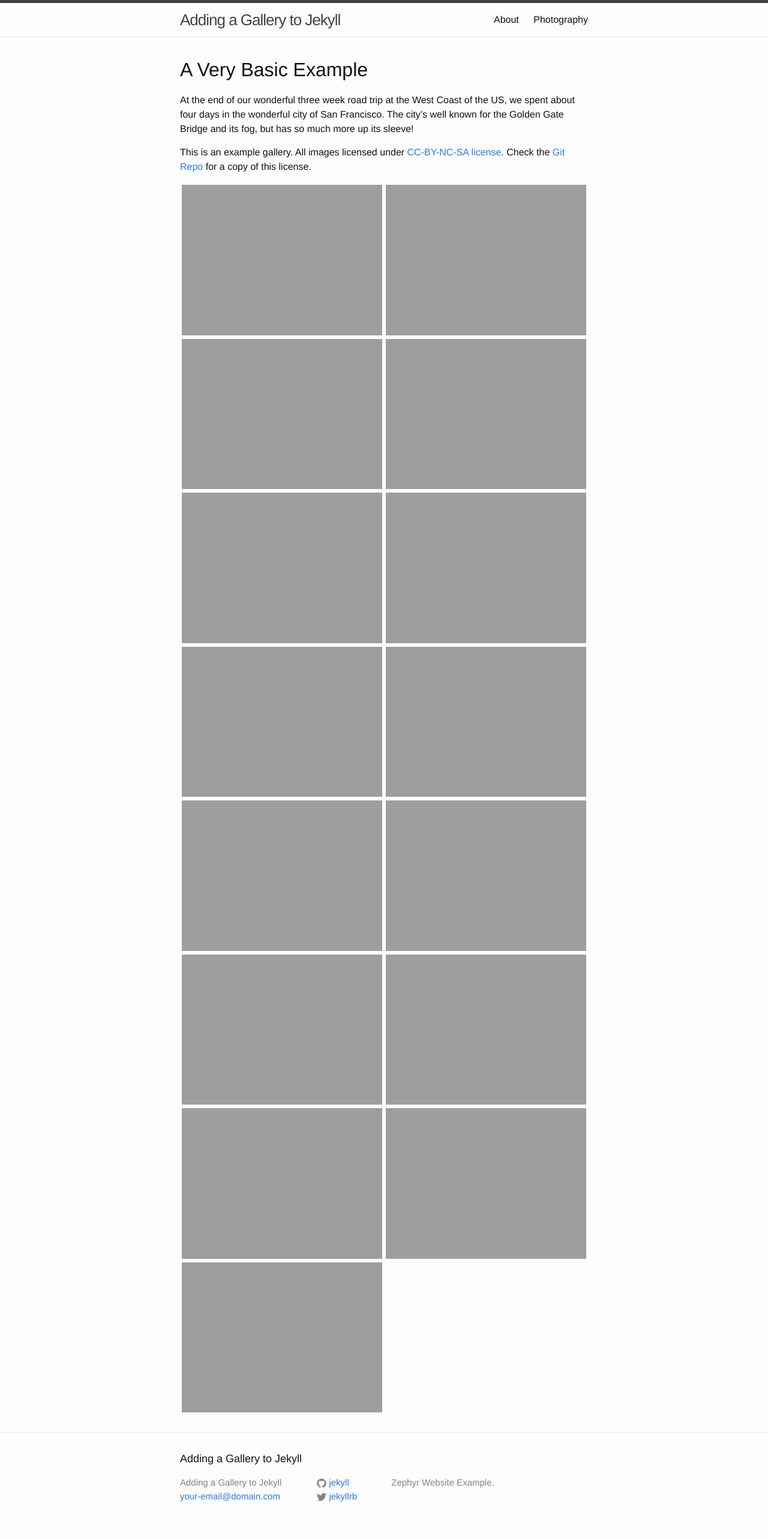
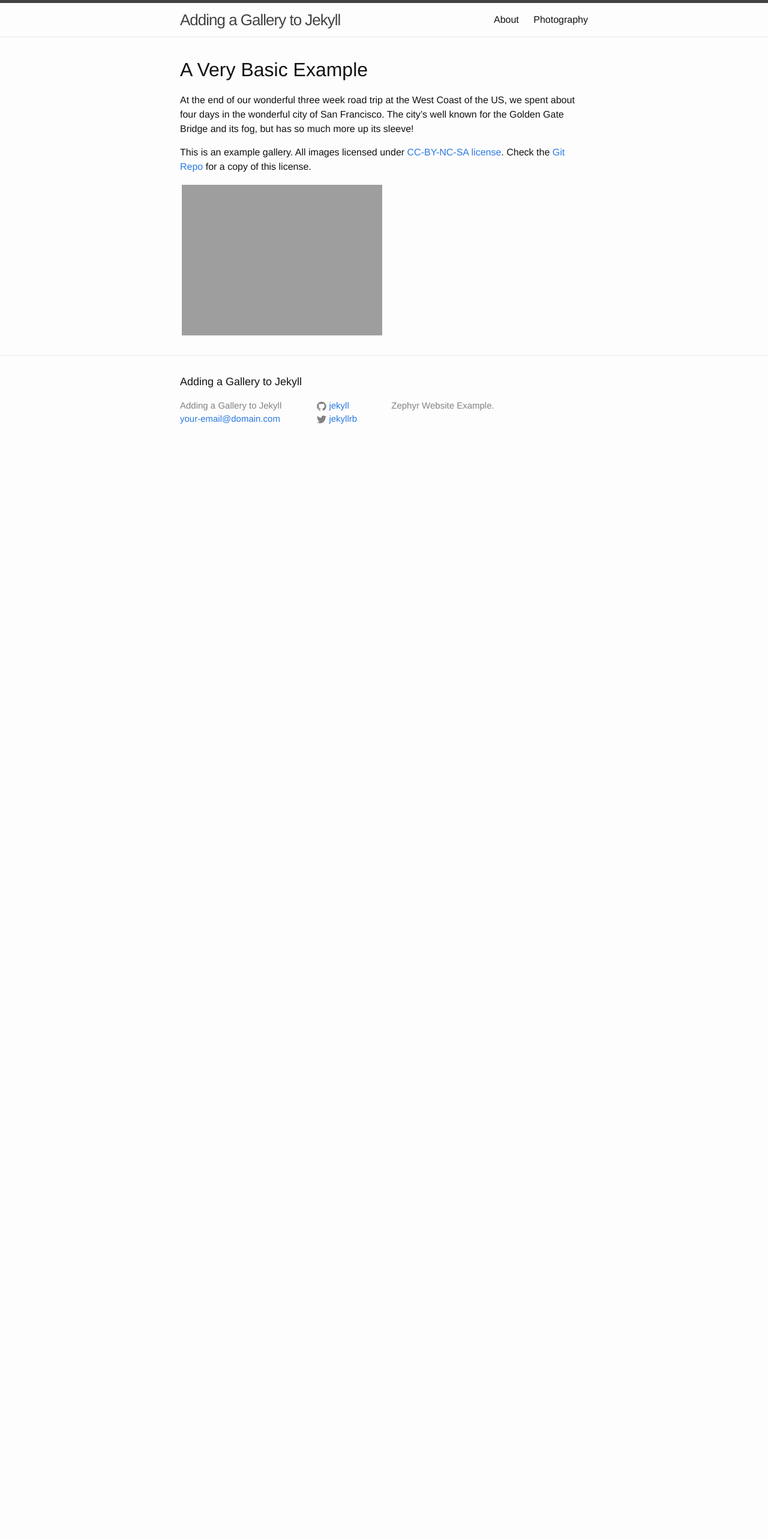
Before and after one commit to dicemaster5/ZephyrWebsite, a Jekyll site: the page built from photography/san-francisco.md, in a window 1280 px wide. Shown: the whole page at 60% size. Built offline with Jekyll 4.4.1, drawn with Linux system fonts in a browser that asks for light colours; comment, search, counter and statistics services are not loaded; after the commit the page ends 900 px from its top, so only the background shows below that.

Commit message:
Update san-francisco.md

```diff
--- a/photography/san-francisco.md
+++ b/photography/san-francisco.md
@@ -9,7 +9,7 @@ At the end of our wonderful three week road trip at the West Coast of the US, we
 
 This is an example gallery. All images licensed under [CC-BY-NC-SA license][license]. Check the [Git Repo][repo] for a copy of this license.
 
-{% include gallery-layout.html gallery=site.data.galleries.san-francisco %}
+{% include gallery-layout.html gallery=site.data.galleries.images %}
 
 [license]: http://creativecommons.org/licenses/by-nc-sa/4.0/
 [repo]: https://github.com/opieters/jekyll-gallery-example
```
